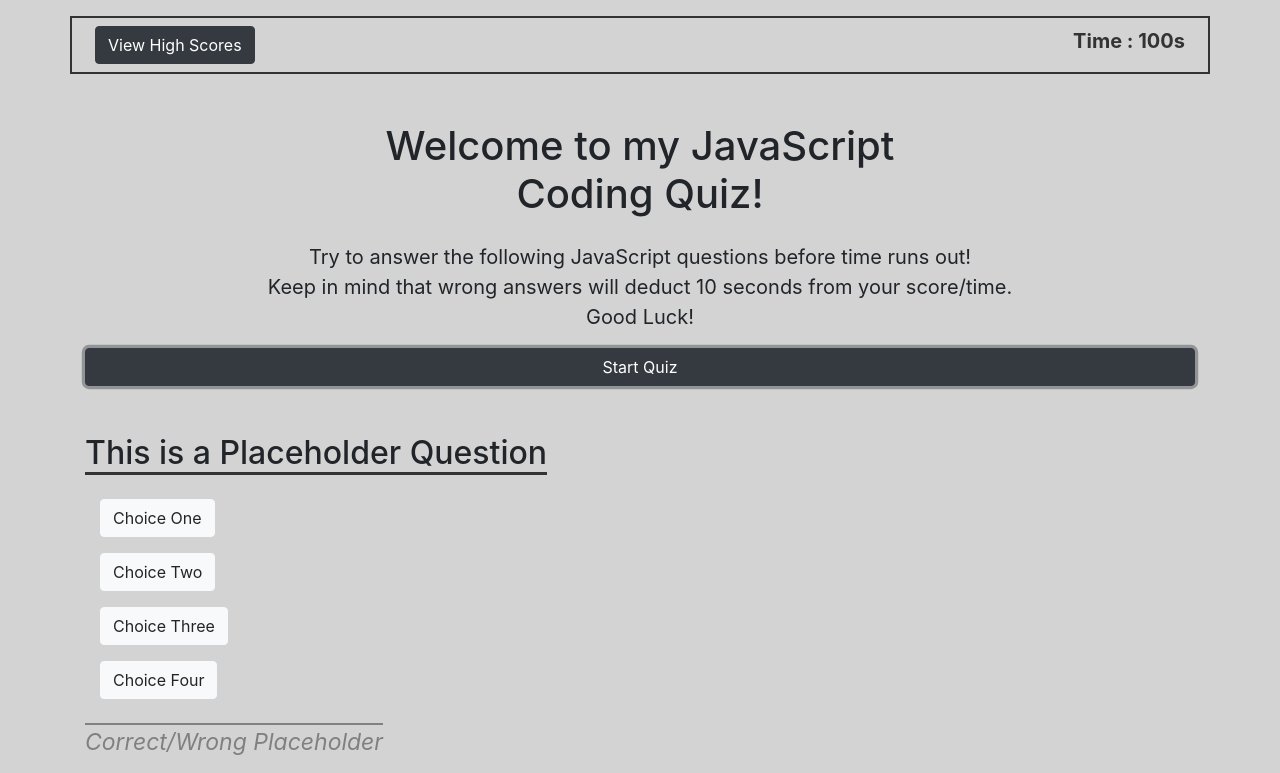
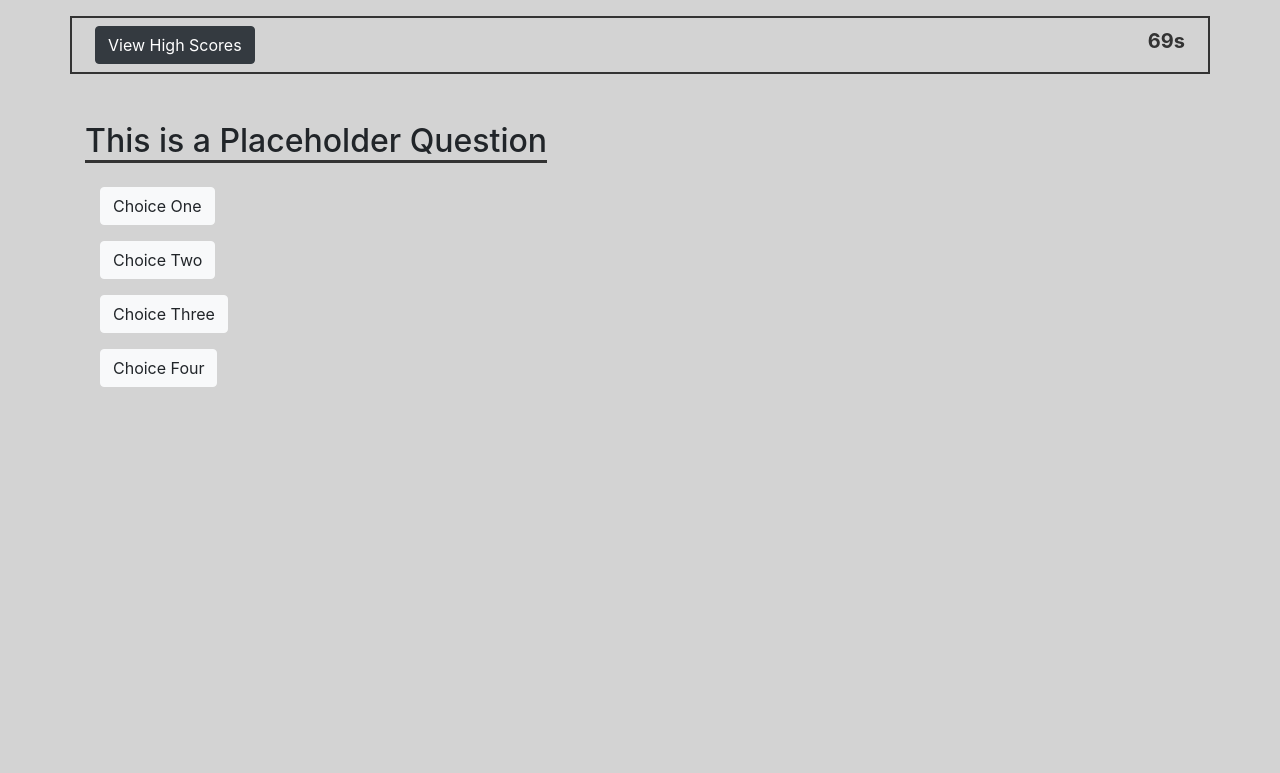
Before and after one commit to samanthawolff/code-quiz-2022, a plain HTML site: page index.html in a window 1280 px wide. Both pictures are taken after a click on the button "Start Quiz". Shown: the top 773 px of the page. Drawn offline with nearby package versions, Linux system fonts and the light colour scheme.

Commit message:
adding timer to site

```diff
--- a/assets/script.js
+++ b/assets/script.js
@@ -1,34 +1,33 @@
 // Define all variables
 
 // Header variables
-var viewHighscoresBtn = $('#view-highscores');
-var timer = $('#timer'); // setInterval countdown
-var timeLeft = 100;
+var viewHighscoresBtn = document.getElementById('view-highscores');
+var timerEl = document.getElementById('timer');
 
 // Start quiz section variables
-var startQuizEl = $('#start-quiz'); // id for entire section
-var startBtn = $('#start-btn');
+var startQuizEl = document.getElementById('start-quiz'); // id for entire section
+var startBtn = document.getElementById('start-btn');
 
 // Questions section variables
-var questionsEl = $('#questions'); // id for entire section
-var question = $('#question');
-var choice1Btn = $('#choice1'); // button
-var choice2Btn = $('#choice2'); // button
-var choice3Btn = $('#choice3'); // button
-var choice4Btn = $('#choice4'); // button
-var correctWrong = $('#correct-wrong');
+var questionsEl = document.getElementById('questions'); // id for entire section
+var question = document.getElementById('question');
+var choice1Btn = document.getElementById('choice1'); // button
+var choice2Btn = document.getElementById('choice2'); // button
+var choice3Btn = document.getElementById('choice3'); // button
+var choice4Btn = document.getElementById('choice4'); // button
+var correctWrong = document.getElementById('correct-wrong');
 
 // Finish quiz section variables
-var finishQuizEl = $('#finish-quiz'); // id for entire section
-var finalScore = $('#final-score');
-var name = $('#input-name');
-var submitScoreBtn = $('#submit-score'); // button
+var finishQuizEl = document.getElementById('finish-quiz'); // id for entire section
+var finalScore = document.getElementById('final-score');
+var name = document.getElementById('input-name');
+var submitScoreBtn = document.getElementById('submit-score'); // button
 
 // Highscore section variables
-var highscoresEl = $('#highscores'); // id for entire section
-var highscoreList = $('#highscore-list');
-var goBackBtn = $('#go-back'); // button
-var clearHighscoresBtn = $('#clear-highscores'); //button
+var highscoresEl = document.getElementById('highscores'); // id for entire section
+var highscoreList = document.getElementById('highscore-list');
+var goBackBtn = document.getElementById('go-back'); // button
+var clearHighscoresBtn = document.getElementById('clear-highscores'); //button
 
 // Questions, answers, and correct answers
 var questions = [
@@ -68,3 +67,34 @@ var questions = [
         correctAnswer: "A"
     }
 ];
+
+questionsEl.style.display = "none";
+finishQuizEl.style.display = "none";
+highscoresEl.style.display = "none";
+
+// timer function
+function countdown() {
+    var timeLeft = 70;
+
+    var timeInterval = setInterval(function () {
+
+      if (timeLeft > 0) {
+        timerEl.textContent = timeLeft + "s";
+        timeLeft--;
+      } else if (timeLeft <= 0 ) {
+        timerEl.textContent = "Time's Up!";
+        clearInterval(timeInterval);
+      }
+    }, 1000);
+  }
+
+  // start quiz function
+  function startQuiz() {
+      startQuizEl.style.display = "none";
+      correctWrong.style.display = "none";
+      questionsEl.style.display = "block";
+
+      countdown();
+  }
+
+  startBtn.addEventListener("click", startQuiz);
--- a/index.html
+++ b/index.html
@@ -15,7 +15,7 @@
             </div>
 
             <div class="col-6">
-                <p id="timer" class="d-flex justify-content-end m-2 timer">Time : 100s</p>
+                <p id="timer" class="d-flex justify-content-end m-2 timer">70s</p>
             </div>
         </div>
     </header>
@@ -93,7 +93,7 @@
 
     <body>
 
-        <script src="https://cdnjs.cloudflare.com/ajax/libs/jquery/3.4.1/jquery.min.js"></script>
+        <script src="https://code.jquery.com/jquery-3.5.1.min.js"></script>
         <script src="assets/script.js"></script>
     </body>
 </html>
```
